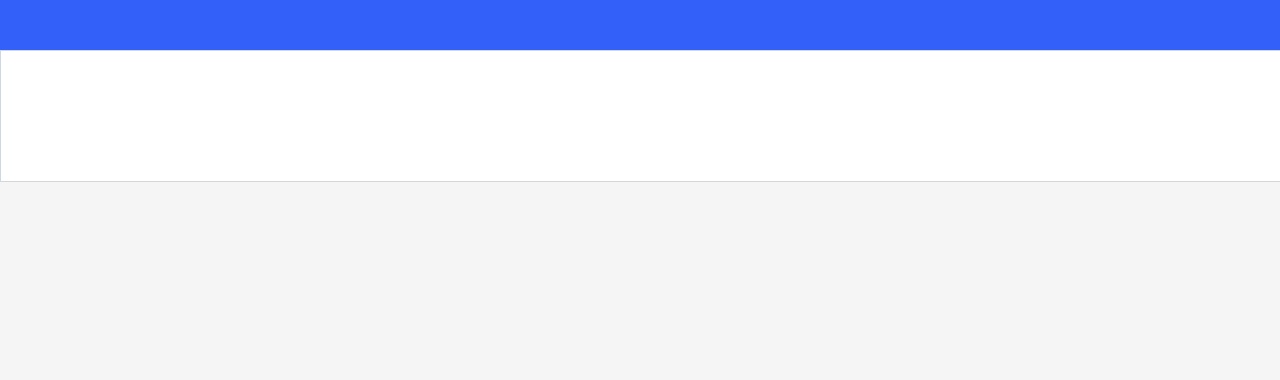
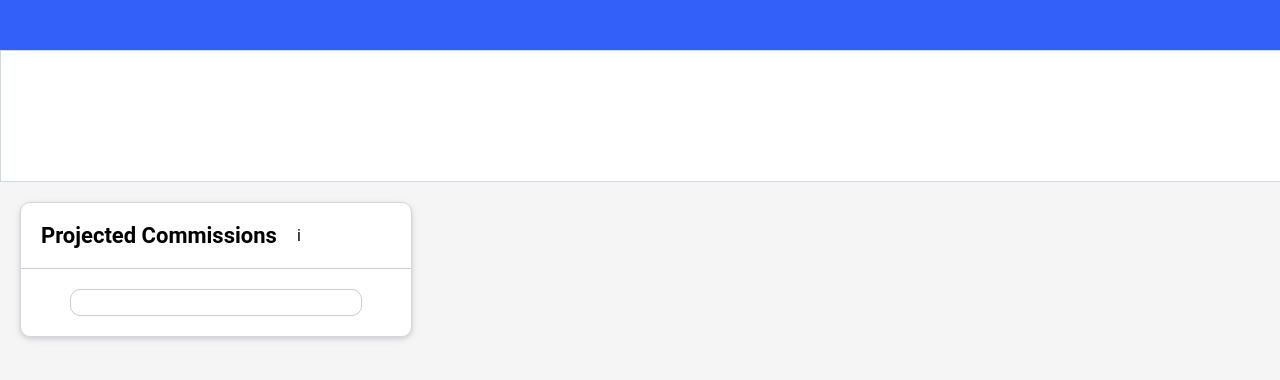
Before and after one commit to berryStraaw/Commission-Widget, a React (Create React App) app: page / in a window 1280 px wide. Shown: the top 380 px of the page. Built offline with nearby package versions, Linux system fonts and the light colour scheme.

Commit message:
Adding Base Commissions component + generic component folder structure and some planning

```diff
--- /dev/null
+++ b/src/Components/Widgets/Commissions/Commissions.tsx
@@ -0,0 +1,57 @@
+import React, { useState, useEffect } from "react";
+import styles from "./styles/Commissions.module.css";
+import { MockFetchCommissionSchema } from "./utils/CommissionsUtils"
+import { CommissionSchema } from './types/commissionSchema';
+
+const Commissions: React.FC = () => {
+    const [ commissionsSchema, setCommissionsSchema ] = useState<CommissionSchema[]>([])
+    const [ displayBreakdown, setDisplayBreakdown ]  = useState<Boolean>(false)
+
+    /* fetch commissions on widget render
+        could potentialy move it out to parent component/memoise it so we wouldnt have to make the same call on each render
+    */
+    useEffect(() => {
+        setCommissionsSchema(MockFetchCommissionSchema())
+    }, [])
+
+        /* £18,000,
+         they should see a total commission value of
+         £1,850,
+         0% (£0) from the first £5k,
+        10% (£500) from the next £5k,
+        15% (£750) from the next £5k and
+        20% (£600) from the remaining £3k. */
+
+    return(
+        <div className = { styles.commissionsContainer } >
+            <div className={ styles.header}>
+                <h2>Projected Commissions</h2>
+                {/* info icon placeholder */}
+                i
+            </div>
+
+            <div className = { styles.commissionsContent}>
+                <div className= { styles.form}>
+                    {/* potentialy change how we display the form by using a class = disabled?
+                        might be usefull when applying animations
+                        */}
+                    {!displayBreakdown && ""
+                        /* Display form here */
+                    }
+                    {displayBreakdown && ""
+                        /* display Breakdown here */
+                    }
+                </div>
+
+                {/*  vertical divider for desktop size */}
+                <div className = { styles.divider }/>
+
+                {/* graph/chart  */}
+                <div className = { styles.graph }>
+                </div>
+            </div>
+        </div>
+    )
+}
+
+export default Commissions;
--- /dev/null
+++ b/src/Components/Widgets/Commissions/styles/Commissions.module.css
@@ -0,0 +1,46 @@
+.commissionsContainer{
+    width: 390px;
+    background-color: white;
+    border-radius: 10px;
+    border: 1px solid rgb(210,215,221);
+    box-shadow: 0 2px 4px rgba(0, 0, 0, 0.1), 0 2px 8px rgba(0, 0, 0, 0.08);
+    display: flex;
+    flex-direction: column;
+}
+
+h2{
+    text-align: left;
+    margin: 0;
+    font-weight: 700;
+    font-size: 22px;
+}
+
+.header{
+    padding: 20px 20px;
+    display: flex;
+    gap: 20px;
+    align-items: center;
+    border-bottom: 1px solid rgba(0, 0, 0, 0.20);
+}
+
+.commissionsContent{
+    display: flex;
+    flex-grow: 1;
+    align-items: center;
+    flex-direction: column;
+}
+
+.form{
+    margin: 20px;
+    padding: 20px 20px 5px;
+    width: 250px;
+    border: 1px solid rgba(0, 0, 0, 0.20);
+    border-radius: 10px;
+}
+.divider{
+    border-left: 1px solid rgba(0, 0, 0, 0.20);
+    display: none;
+}
+
+.graph{
+}
--- /dev/null
+++ b/src/Components/Widgets/Commissions/types/commissionSchema.tsx
@@ -0,0 +1,5 @@
+export interface CommissionSchema {
+    range: [number, number?];
+    commission: number;
+    calculatedCommissions?: number
+  }
--- /dev/null
+++ b/src/Components/Widgets/Commissions/utils/CommissionsUtils.tsx
@@ -0,0 +1,27 @@
+import { CommissionSchema } from "../types/commissionSchema"
+
+// file/folder where all functions making requests to the backend can live
+// or other calculation methods not related to specific components
+
+const MockFetchCommissionSchema = (): CommissionSchema[] => {
+
+    // another example of a commission schema for later testing
+    /* return [
+        { range: [0, 5000], commission: 0 },
+        { range: [5000, 10000], commission: 0.10 },
+        { range: [10000, 15000], commission: 0.15 },
+        { range: [15000, 20000], commission: 0.20 },
+        { range: [20000, 25000], commission: 0.25 },
+        { range: [25000, 30000], commission: 0.30 },
+    ] */
+
+    return [
+        { range: [0, 5000], commission: 0 },
+        { range: [5000, 10000], commission: 0.10 },
+        { range: [10000, 15000], commission: 0.15 },
+        { range: [15000, 20000], commission: 0.20 },
+        { range: [20000], commission: 0.25 }
+    ]
+}
+
+export { MockFetchCommissionSchema }
--- a/src/Components/Widgets/WidgetContainer.tsx
+++ b/src/Components/Widgets/WidgetContainer.tsx
@@ -1,11 +1,12 @@
 import React from "react";
 import styles from "./WidgetContainer.module.css";
+import Commissions from "./Commissions/Commissions";
 
 const WidgetContainer: React.FC = () => {
 
     return(
         <div className={styles.widgetContainer}>
-
+            <Commissions/>
         </div>
     )
 }
```
